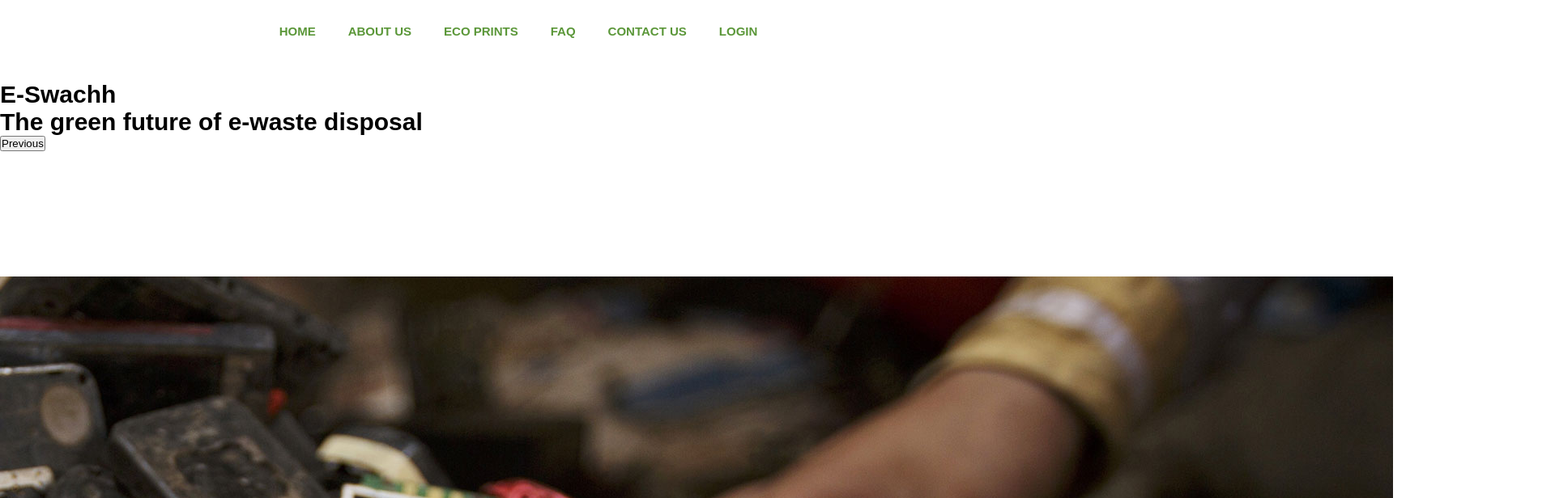
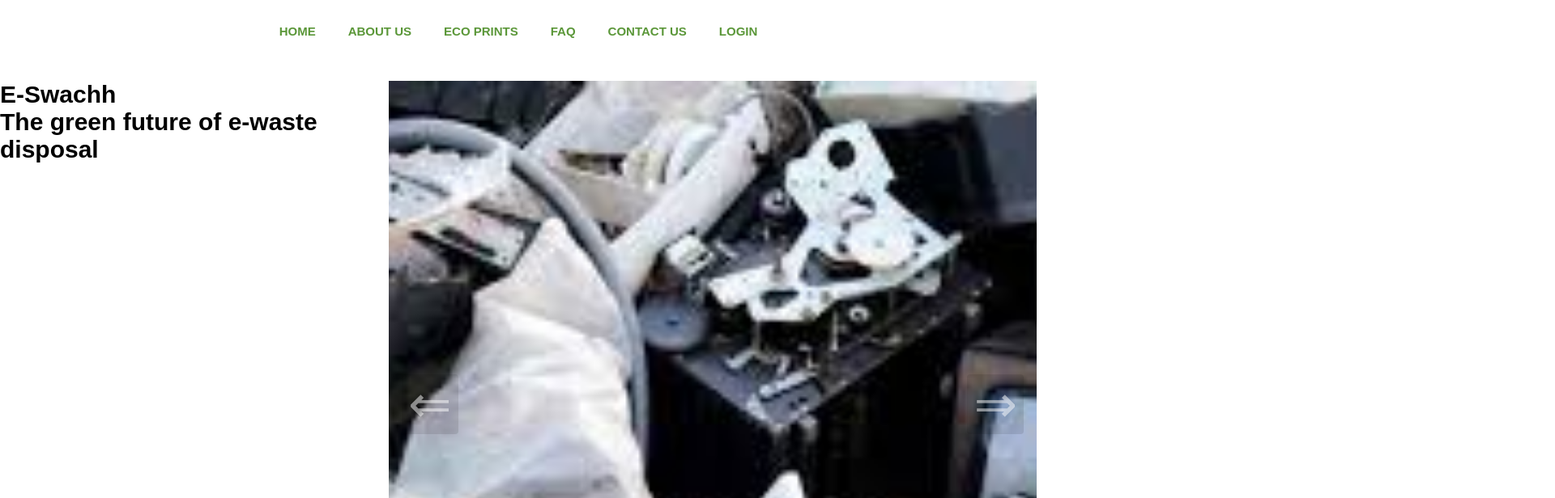
Before and after one commit to Lakshmipriya0404/e-waste-portal, a React (Vite) app: page / in a window 1280 px wide. Shown: the top 616 px of the page at 81% size, 1920 px wide, since content can reach past the window. Built offline with nearby package versions, Linux system fonts and the light colour scheme.

Commit message:
home update

```diff
--- a/package.json
+++ b/package.json
@@ -13,7 +13,8 @@
     "react": "^18.2.0",
     "react-dom": "^18.2.0",
     "react-router-dom": "^6.20.1",
-    "react-slick": "^0.29.0"
+    "react-slick": "^0.29.0",
+    "slick-carousel": "^1.8.1"
   },
   "devDependencies": {
     "@types/react": "^18.2.37",
--- a/src/components/Slider/Carousel.module.css
+++ b/src/components/Slider/Carousel.module.css
@@ -0,0 +1,72 @@
+/* Carousel.module.css */
+.carousel::before,
+.carousel::after {
+  box-sizing: border-box;
+}
+
+.carousel {
+  width: 100vh;
+  height: 100vh;
+  position: relative;
+}
+
+.carousel > ul {
+  margin: 0;
+  padding: 0;
+  list-style: none;
+}
+
+.slide {
+  position: absolute;
+  inset: 0;
+  opacity: 0;
+  transition: 200ms opacity ease-in-out;
+  transition-delay: 200ms;
+}
+
+.slide > img {
+  display: block;
+  width: 100%;
+  height: 100%;
+  object-fit: cover;
+  object-position: center;
+}
+
+.slide[data-active] {
+  opacity: 1;
+  z-index: 1;
+  transition-delay: 0ms;
+}
+
+.carousel button {
+  position: absolute;
+  z-index: 2;
+  background: none;
+  border: none;
+  font-size: 4rem;
+  top: 50%;
+  transform: translateY(-50%);
+  color: rgba(255, 255, 255, 0.5);
+  cursor: pointer;
+  border-radius: 0.25rem;
+  padding: 0 0.5rem;
+  background-color: rgba(0, 0, 0, 0.1);
+}
+
+.carousel button:hover,
+.carousel button:focus {
+  color: white;
+  background-color: rgba(0, 0, 0, 0.2);
+}
+
+.carousel button:focus {
+  outline: 1px solid black;
+}
+
+.btnprev {
+  left: 1rem;
+}
+
+.btnnext {
+  right: 1rem;
+}
--- a/src/components/Slider/Carousel.tsx
+++ b/src/components/Slider/Carousel.tsx
@@ -1,31 +1,44 @@
-import React from "react";
-import Slider from "react-slick";
+import React, { useState } from "react";
+import styles from "./Carousel.module.css";
 import img1 from "../../assets/slide1.jpg";
 import img2 from "../../assets/slide2.jpeg";
 import img3 from "../../assets/slide3.jpeg";
 
-const Carousel = () => {
-  const settings = {
-    dots: true,
-    infinite: true,
-    speed: 500,
-    slidesToShow: 1,
-    slidesToScroll: 1,
+const Carousel: React.FC = () => {
+  const [activeIndex, setActiveIndex] = useState(0);
+
+  const handleButtonClick = (offset: number) => {
+    const newIndex = (activeIndex + offset + 3) % 3; // Assuming 3 slides in the carousel
+    setActiveIndex(newIndex);
   };
 
   return (
-    <div>
-      <Slider {...settings}>
-        <div>
-          <img src={img1} alt="Image 1" />
-        </div>
-        <div>
-          <img src={img2} alt="Image 2" />
-        </div>
-        <div>
-          <img src={img3} alt="Image 3" />
-        </div>
-      </Slider>
+    <div className={styles.carousel}>
+      <button
+        className={styles.btnprev}
+        data-carousel-button="prev"
+        onClick={() => handleButtonClick(-1)}
+      >
+        &#8656;
+      </button>
+      <button
+        className={styles.btnnext}
+        data-carousel-button="next"
+        onClick={() => handleButtonClick(1)}
+      >
+        &#8658;
+      </button>
+      <ul data-slides>
+        <li className={styles.slide} data-active={activeIndex === 0}>
+          <img src={img1} alt="Nature Image #1" />
+        </li>
+        <li className={styles.slide} data-active={activeIndex === 1}>
+          <img src={img2} alt="Nature Image #2" />
+        </li>
+        <li className={styles.slide} data-active={activeIndex === 2}>
+          <img src={img3} alt="Nature Image #3" />
+        </li>
+      </ul>
     </div>
   );
 };
--- a/src/routes/Home/Home.module.css
+++ b/src/routes/Home/Home.module.css
@@ -3,9 +3,16 @@
   display: flex;
   flex-direction: column;
 }
+.container1 {
+  display: flex;
+  margin-top: 100px;
+}
 .first {
-  margin-top: 100px;
   font-size: 30px;
   font-weight: 700;
   word-wrap: break-word;
+  flex: 1;
 }
+.second {
+  flex: 1;
+}
--- a/src/routes/Home/Home.tsx
+++ b/src/routes/Home/Home.tsx
@@ -5,13 +5,17 @@ import Carousel from "../../components/Slider/Carousel";
 const Home = () => {
   return (
     <div className={styles.homewrap}>
-      <div className={styles.first}>
-        <div className={styles.title}>E-Swachh</div>
-        <div className={styles.subtitle}>
-          The green future of e-waste disposal
+      <div className={styles.container1}>
+        <div className={styles.first}>
+          <div className={styles.title}>E-Swachh</div>
+          <div className={styles.subtitle}>
+            The green future of e-waste disposal
+          </div>
+        </div>
+        <div className={styles.second}>
+          <Carousel />
         </div>
       </div>
-      <Carousel />
     </div>
   );
 };
```
Also changed, not shown: 1 other file (tests, documents, lock files or other folders).
